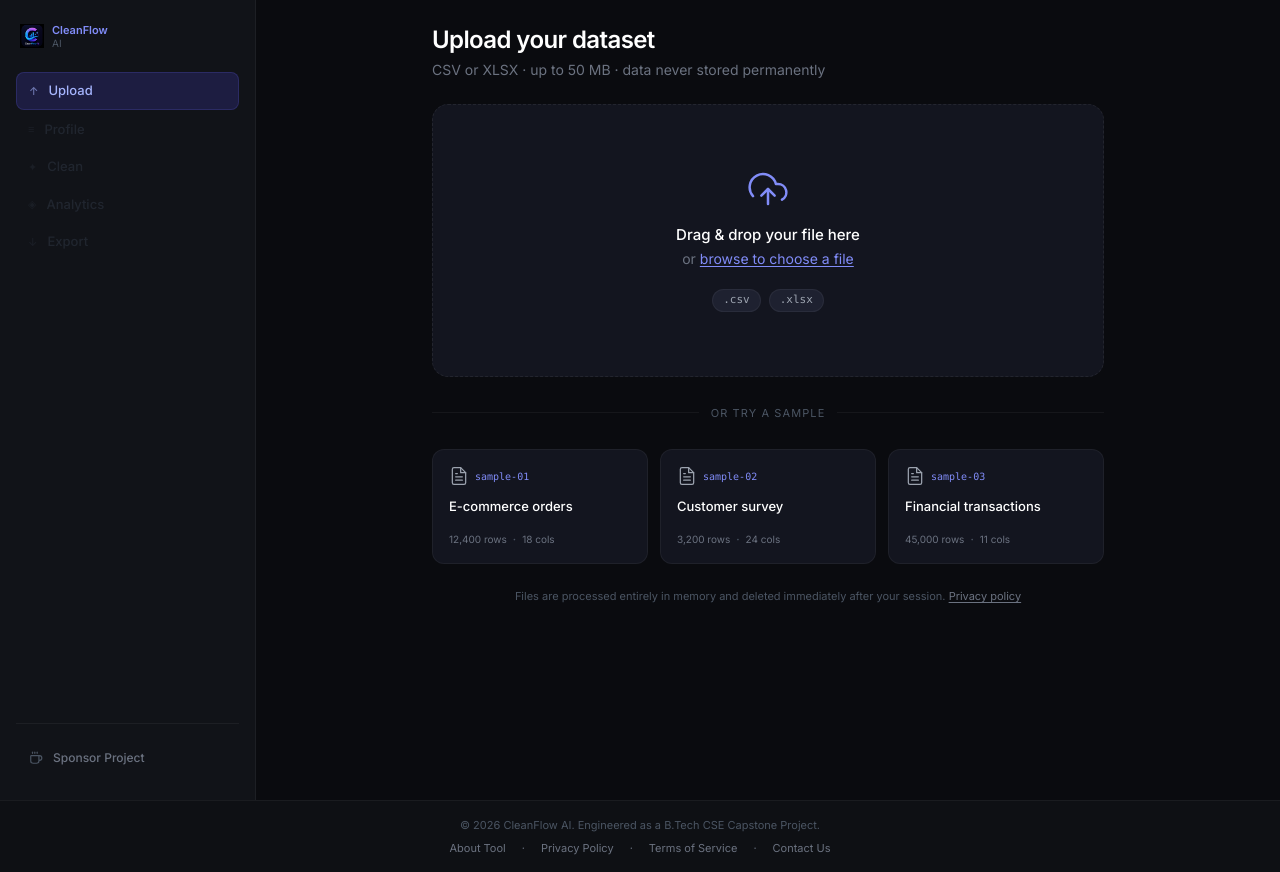
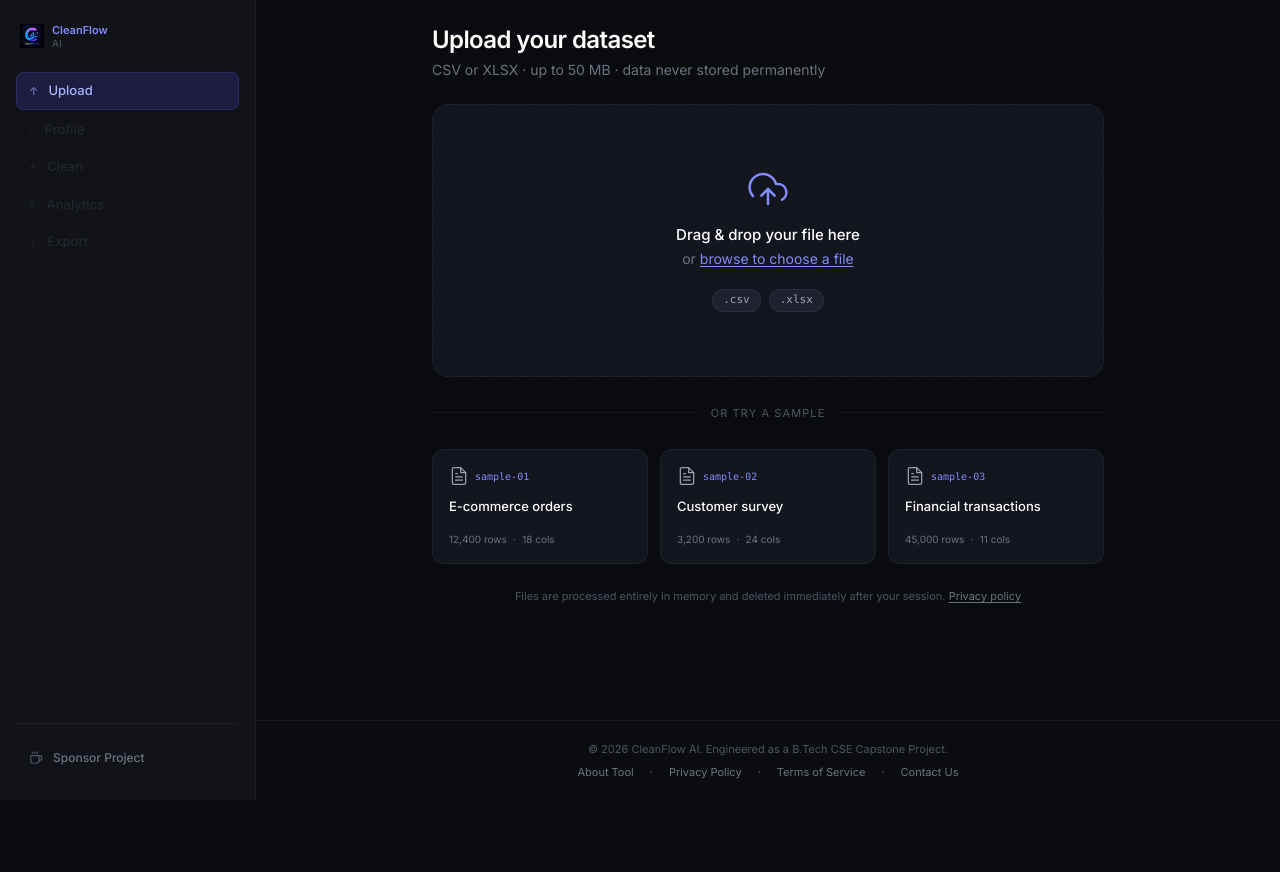
Before and after one commit to konainfatima28/CleanFlow-AI, a React (Vite) app in the folder frontend/: page /dashboard in a window 1280 px wide. After the commit the page ends 800 px from the top, so only its background shows below. Built offline with nearby package versions, Linux system fonts and the light colour scheme.

Commit message:
Update Dashboard.tsx

```diff
--- a/frontend/src/pages/Dashboard.tsx
+++ b/frontend/src/pages/Dashboard.tsx
@@ -2,7 +2,8 @@
 // src/pages/Dashboard.tsx — FULL SAFE PRODUCTION VERSION WITH TRUST ROUTING
 // ────────────────────────────────────────────────────────────────────────────
 
-import { useState } from "react"
+import { useState, useEffect } from "react"
+import { useLocation } from "react-router-dom"
 import { Menu, X, Coffee, Heart } from "lucide-react"
 import { motion, AnimatePresence } from "framer-motion"
 import FileUploader   from "../components/FileUploader"
@@ -42,10 +43,10 @@ const NAV_ITEMS: {
   { key: "export",    label: "Export",    icon: "↓", alwaysOn: false, needsCleaned: true },
 ]
 
-// Updated hosted support route parameter constants
 const DONATION_URL = "https://github.com/sponsors/konainfatima28"
 
 export default function Dashboard() {
+  const location = useLocation()
   const [view, setView]               = useState<View>("upload")
   const [previousView, setPreviousView] = useState<View>("upload")
   const [sessionId, setSessionId]     = useState<string | null>(null)
@@ -58,6 +59,15 @@ export default function Dashboard() {
   const [log, setLog]                 = useState<object[]>([])
   const [celebrate, setCelebrate]     = useState(false)
   const [mobileMenu, setMobileMenu]   = useState(false)
+
+  // Inbound landing page trust-routing state listener loop
+  useEffect(() => {
+    if (location.state && (location.state as any).targetLegalView) {
+      const target = (location.state as any).targetLegalView as View
+      setPreviousView("upload")
+      setView(target)
+    }
+  }, [location])
 
   const openLegalView = (targetView: View) => {
     setPreviousView(view)
@@ -113,9 +123,8 @@ export default function Dashboard() {
   const hasCleaned  = !!cleanedId
 
   return (
-    <div className="min-h-screen bg-[#0a0b0f] flex flex-col text-gray-100">
+    <div className="min-h-screen bg-[#0a0b0f] flex flex-col lg:flex-row text-gray-100">
 
-      <div className="flex flex-col lg:flex-row flex-1">
       {/* ── Mobile Top Header ────────────────────────────────────────────────── */}
       <div className="lg:hidden sticky top-0 z-50 w-full bg-[#111318] border-b border-white/5 px-4 py-3 flex items-center justify-between">
         <div className="flex items-center gap-2">
@@ -138,7 +147,7 @@ export default function Dashboard() {
             initial={{ opacity: 0, height: 0 }}
             animate={{ opacity: 1, height: "auto" }}
             exit={{ opacity: 0, height: 0 }}
-              className="lg:hidden bg-[#111318] border-b border-white/5 overflow-hidden sticky top-[49px] z-40 flex flex-col justify-between"
+            className="lg:hidden w-full bg-[#111318] border-b border-white/5 overflow-hidden sticky top-[49px] z-40 flex flex-col justify-between"
           >
             <div className="px-2 py-3 space-y-1">
               {NAV_ITEMS.map((item) => {
@@ -278,7 +287,7 @@ export default function Dashboard() {
           </div>
         )}
 
-          {/* Desktop Sidebar Bottom Persistent Tip Button */}
+        {/* Desktop Sidebar Bottom Persistent Sponsor Trigger */}
         <div className="mt-auto pt-4 border-t border-white/5">
           <a
             href={DONATION_URL}
@@ -293,8 +302,8 @@ export default function Dashboard() {
         </div>
       </aside>
 
-        {/* ── Main Content Area ───────────────────────────────────────────────── */}
-        <div className="flex-1 min-w-0 flex flex-col h-auto lg:h-screen overflow-y-auto">
+      {/* ── Main Content Area Grid Container ──────────────────────────────────── */}
+      <div className="flex-1 min-w-0 flex flex-col min-h-screen lg:h-screen overflow-y-auto">
         {/* Success Alert Toast with Manual View Button */}
         <AnimatePresence>
           {celebrate && (
@@ -418,11 +427,9 @@ export default function Dashboard() {
             </AnimatePresence>
           </div>
         </main>
-        </div>
-      </div>
 
-      {/* ── AdSense Compliant Footer Anchor Row ── */}
-      <footer className="w-full text-center py-4 border-t border-white/5 bg-[#0e1014] text-[11px] text-gray-600 z-30">
+        {/* ── AdSense Compliant Footer Anchor Row (Inside the content grid box container) ── */}
+        <footer className="w-full text-center py-5 border-t border-white/5 bg-[#0e1014]/30 text-[11px] text-gray-600 mt-auto shrink-0">
           <p>© 2026 CleanFlow AI. Engineered as a B.Tech CSE Capstone Project.</p>
           <div className="flex flex-wrap justify-center gap-x-4 gap-y-1 mt-1.5 text-gray-500">
             <button onClick={() => openLegalView("about")} className="hover:text-indigo-400 transition-colors focus:outline-none">About Tool</button>
@@ -435,6 +442,7 @@ export default function Dashboard() {
           </div>
         </footer>
 
+      </div> {/* ── End Main Content Area Grid Container ── */}
     </div>
   )
 }
```
Lines whose indentation alone changed are shown as unchanged.
